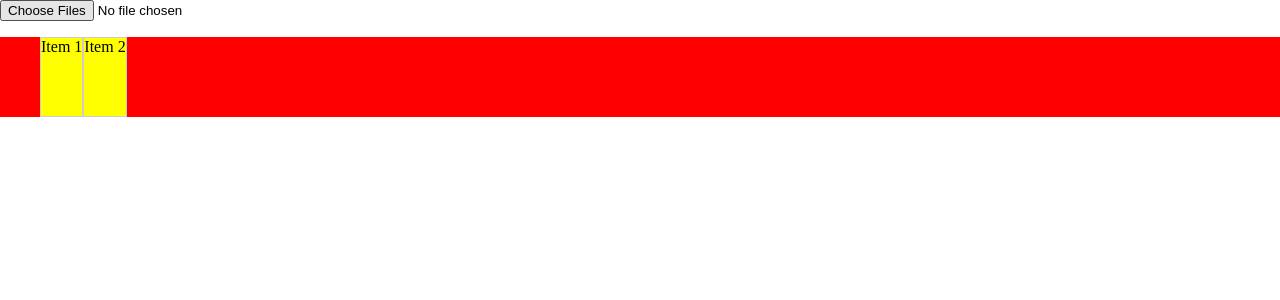
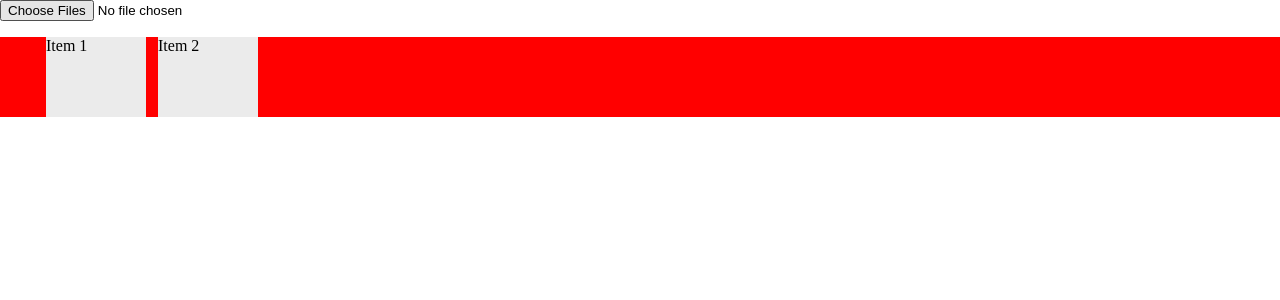
Before and after one commit to beuth-mi-bachelor/medienprojekt_1-lietz, a PHP site: page / in a window 1280 px wide. Shown: the top 300 px of the page. Run offline with PHP 8.4, Linux system fonts and the light colour scheme.

Commit message:
draganddrop: repaired

```diff
--- a/testcases/drag-drop-updated/index.html
+++ b/testcases/drag-drop-updated/index.html
@@ -8,9 +8,6 @@
     <link href='jquery-ui.theme.min.css' rel='stylesheet' type='text/css'>
     <link href='jquery-ui.css' rel='stylesheet' type='text/css'>
 
-    <link href='http://fonts.googleapis.com/css?family=Roboto:400,100,300,400italic,700' rel='stylesheet' type='text/css'>
-    <link href='http://fonts.googleapis.com/css?family=Roboto+Condensed:700' rel='stylesheet' type='text/css'>
-
     <script data-main="app.js" src="../../videochop/js/lib/require.js"></script>
 
 </head>
@@ -18,14 +15,14 @@
 <div>
     <section class="file-list">
         <div class="file-menu">
-            <input type="file" class="file-add" multiple/>
+            <input type="file" class="file-add" multiple />
         </div>
     </section>
 </div>
 <div class="timeline-wrapper">
     <ul class="timeline">
-        <li id="video-timeline-item-1" class="video-item">Item 1</li>
-        <li id="video-timeline-item-2" class="video-item">Item 2</li>
+        <li id="video-item-1" class="video-item">Item 1</li>
+        <li id="video-item-2" class="video-item">Item 2</li>
     </ul>
 </div>
 <div class="temporary-video"></div>
--- a/testcases/drag-drop-updated/main.css
+++ b/testcases/drag-drop-updated/main.css
@@ -23,11 +23,36 @@ body {
 }
 .timeline li {
     height: 10vh;
+    width: 100px;
     list-style: none;
-    margin: 0;
+    margin: 0 6px;
     float: left;
-    background: yellow;
-    border: 1px solid #ccc;
+    background: #ebebeb;
+    cursor: move;
+}
+.timeline li:before {
+    position: absolute;
+    content: "";
+    width: 6px;
+    height: 100%;
+    background: #ebebeb url(handle.png) repeat-y;
+    left: -6px;
+    top: 0;
+    border: 0;
+    border-top-left-radius: 10px;
+    border-bottom-left-radius: 10px;
+}
+.timeline li:after {
+    position: absolute;
+    content: "";
+    width: 6px;
+    height: 100%;
+    background: #ebebeb url(handle.png) repeat-y;
+    right: -6px;
+    top: 0;
+    border: 0;
+    border-top-right-radius: 10px;
+    border-bottom-right-radius: 10px;
 }
 .ui-resizable-e {
     right: 0 !important;
```
Also changed, not shown: other parts of testcases/drag-drop-updated/main.css (+51 -0 lines), testcases/drag-drop-updated/app.js (+63 -12 lines).
